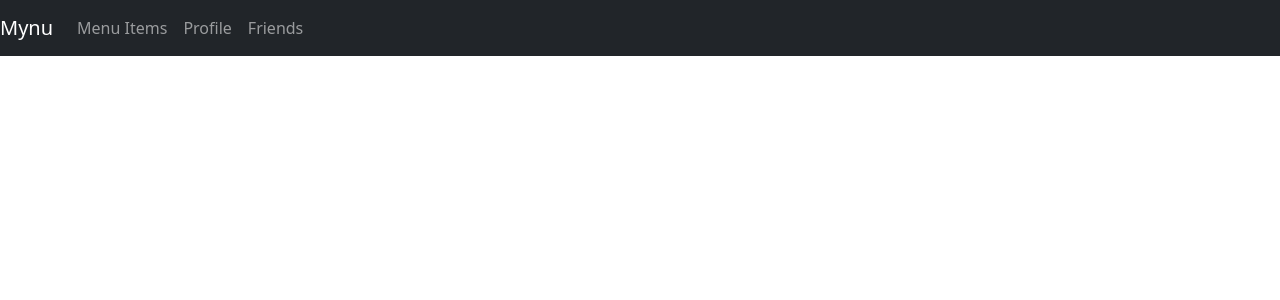
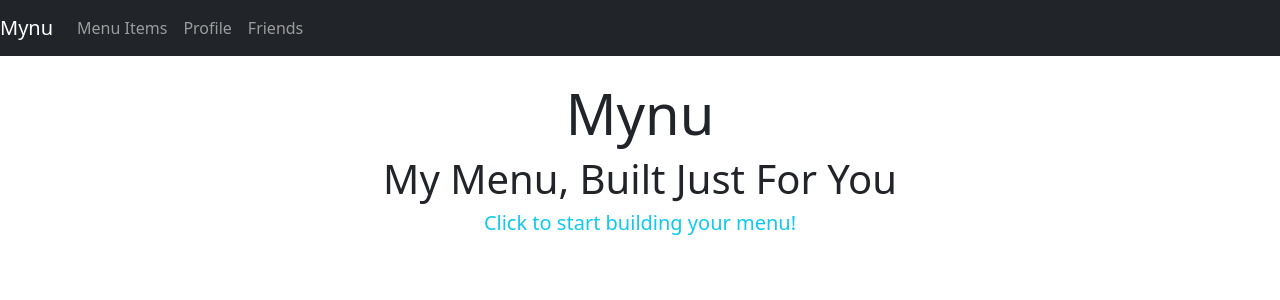
Before and after one commit to akivabrookler/mynu, a React (Create React App) app in the folder mynu/: page / in a window 1280 px wide. Shown: the top 300 px of the page. Built offline with nearby package versions, Linux system fonts and the light colour scheme.

Commit message:
Added home page

```diff
--- a/mynu/src/App.js
+++ b/mynu/src/App.js
@@ -7,6 +7,7 @@ import MenuList from "./components/MenuList.component";
 import Profile from "./components/Profile.component";
 import Friends from "./components/Friends.component";
 import MenuItem from "./components/MenuItem.component.js";
+import Home from "./components/Home.component.js";
 
 
 
@@ -27,6 +28,9 @@ function App() {
       </Routes>
       <Routes>
         <Route path="/menu/:itemId" element={<MenuItem />} />
+      </Routes>
+      <Routes>
+        <Route path="/" element={<Home />} />
       </Routes>
     </Router>
 
--- /dev/null
+++ b/mynu/src/components/Home.component.js
@@ -0,0 +1,15 @@
+import { Component} from 'react';
+import { Link } from "react-router-dom";
+
+
+export default class Home extends Component {
+    render(){
+        return (
+            <div class="d-flex align-items-center flex-column">
+                <h1 class="display-4 text-center font-weight-bold">Mynu</h1>
+                <h1 class="text-center font-italic font-weight-light">My Menu, Built Just For You</h1>
+                <h5 > <Link class="text-center font-weight-light text-info text-decoration-none"  to="/menu">Click to start building your menu!</Link></h5>
+            </div>
+        );
+    }
+}
```
